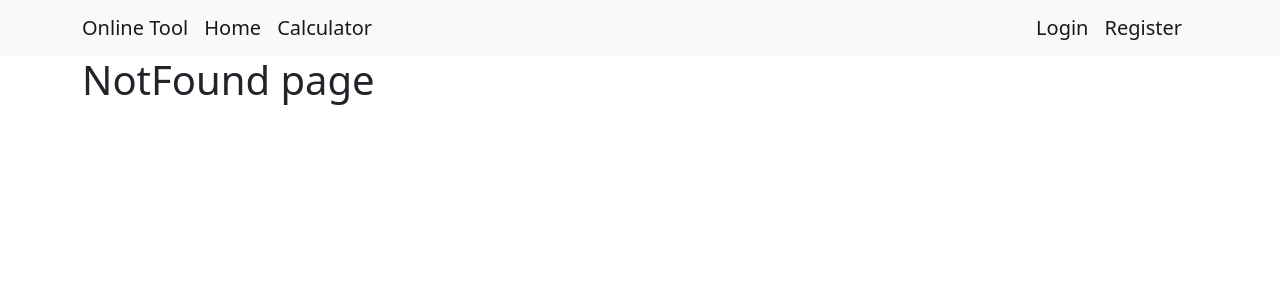
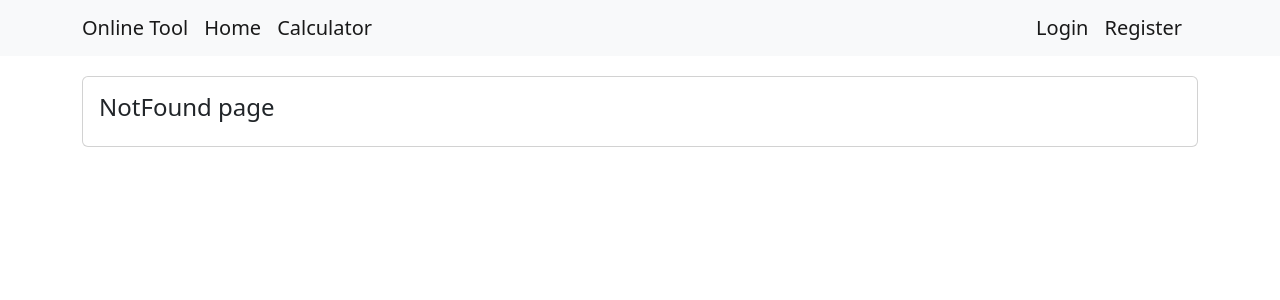
Before and after one commit to Wenqiang-Hu/calculator-app, a React (Create React App) app: page /404 in a window 1280 px wide. Shown: the top 300 px of the page. Built offline with nearby package versions, Linux system fonts and the light colour scheme.

Commit message:
building the Base component for styling; apply Base to other pages

```diff
--- a/src/components/content/NotFound.jsx
+++ b/src/components/content/NotFound.jsx
@@ -1,10 +1,13 @@
 import React, { Component } from 'react';
+import Base from './base';
 
 class NotFound extends Component {
     state = {  }
     render() {
         return (
-            <h1>NotFound page</h1>
+            <Base>
+                <h4>NotFound page</h4>
+            </Base>
         );
     }
 }
--- /dev/null
+++ b/src/components/content/base.jsx
@@ -0,0 +1,16 @@
+import React, { Component } from 'react';
+
+class Base extends Component {
+    state = {  }
+    render() {
+        return (
+            <div className='card' style={{marginTop:"20px"}}>
+                <div className='card-body'>
+                    {this.props.children}
+                </div>
+            </div>
+        );
+    }
+}
+
+export default Base;
--- a/src/components/content/calculator.jsx
+++ b/src/components/content/calculator.jsx
@@ -1,10 +1,13 @@
 import React, { Component } from 'react';
+import Base from './base';
 
 class Calculator extends Component {
     state = {  }
     render() {
         return (
-            <h1>calculator page</h1>
+            <Base>
+                <h4>Calculator page</h4>
+            </Base>
         );
     }
 }
--- a/src/components/content/home.jsx
+++ b/src/components/content/home.jsx
@@ -1,14 +1,13 @@
 import React, { Component } from 'react';
+import Base from './base';
 
 class Home extends Component {
     state = {  }
     render() {
         return (
-            <div className='card'>
-                <div className='card-body'>
-                    <h4>Home page</h4>
-                </div>
-            </div>
+            <Base>
+                <h4>Home page</h4>
+            </Base>
         );
     }
 }
--- a/src/components/content/login.jsx
+++ b/src/components/content/login.jsx
@@ -1,10 +1,13 @@
 import React, { Component } from 'react';
+import Base from './base';
 
 class Login extends Component {
     state = {  }
     render() {
         return (
-            <h1>Login page</h1>
+            <Base>
+                <h4>Login page</h4>
+            </Base>
         );
     }
 }
--- a/src/components/content/register.jsx
+++ b/src/components/content/register.jsx
@@ -1,10 +1,13 @@
 import React, { Component } from 'react';
+import Base from './base';
 
 class Register extends Component {
     state = {  }
     render() {
         return (
-            <h1>Register page</h1>
+            <Base>
+                <h4>Register page</h4>
+            </Base>
         );
     }
 }
```
